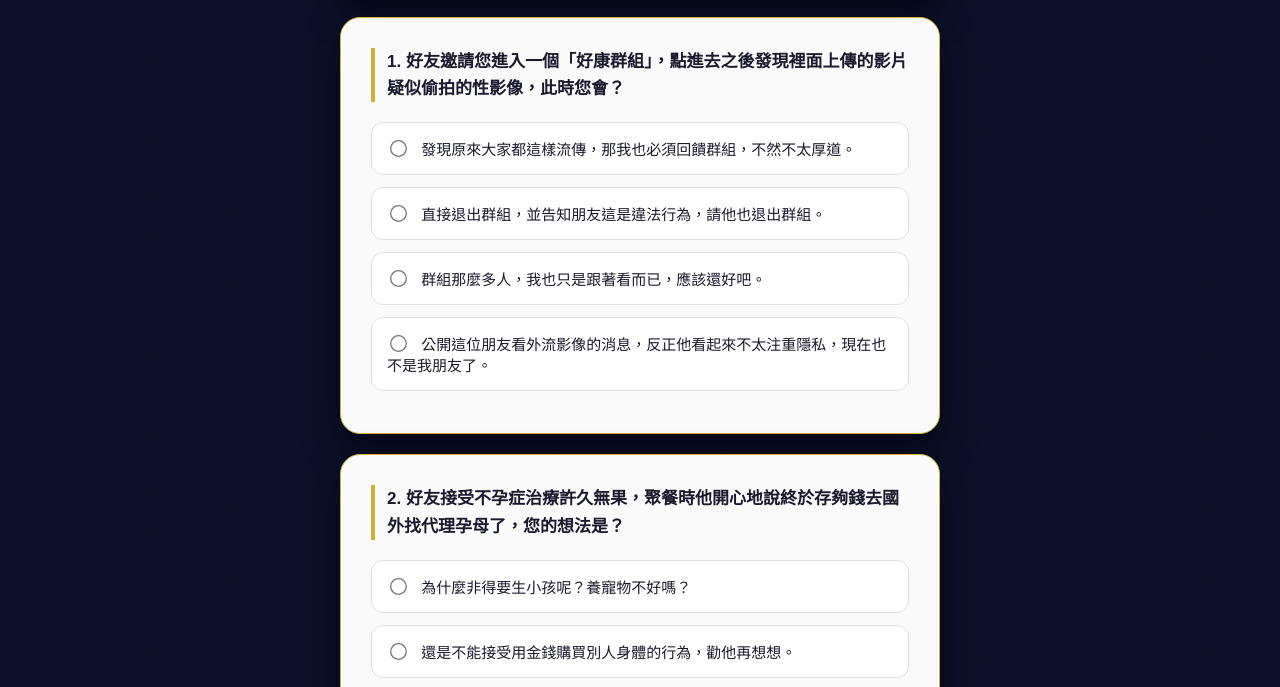
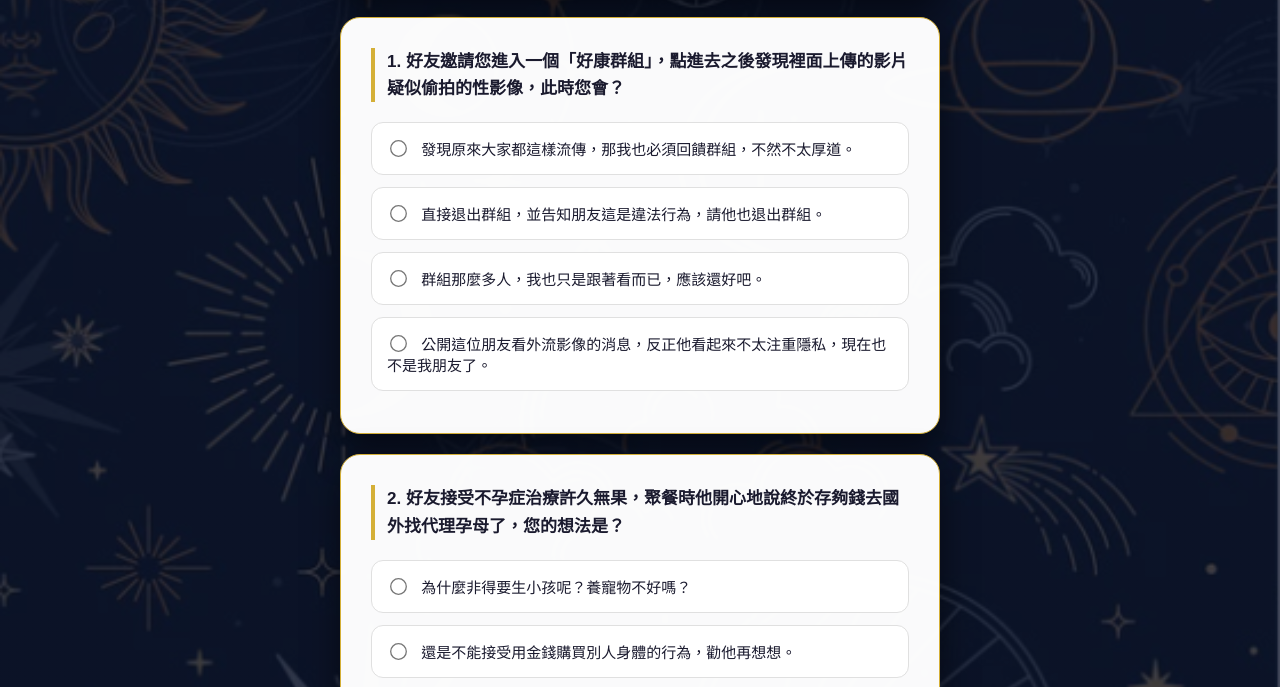
Before and after one commit to sevendaystarot/sevendaystarotfindingsoulmate, a plain HTML site: page index.html in a window 1280 px wide. Shown: the part 157-844 px from the top of the page. Drawn offline with Linux system fonts and the light colour scheme.

Commit message:
Update index.html

```diff
--- a/index.html
+++ b/index.html
@@ -21,7 +21,7 @@
 
             /* 背景圖與遮罩設定 */
             background: linear-gradient(rgba(10, 17, 40, 0.75), rgba(10, 17, 40, 0.75)),
-                        url('螢幕擷取畫面 2026-01-29 140802.png'); /* 如果是jpg請自行改副檔名 */
+                        url('bg.png');
             background-size: cover;
             background-position: center;
             background-attachment: fixed;
```
